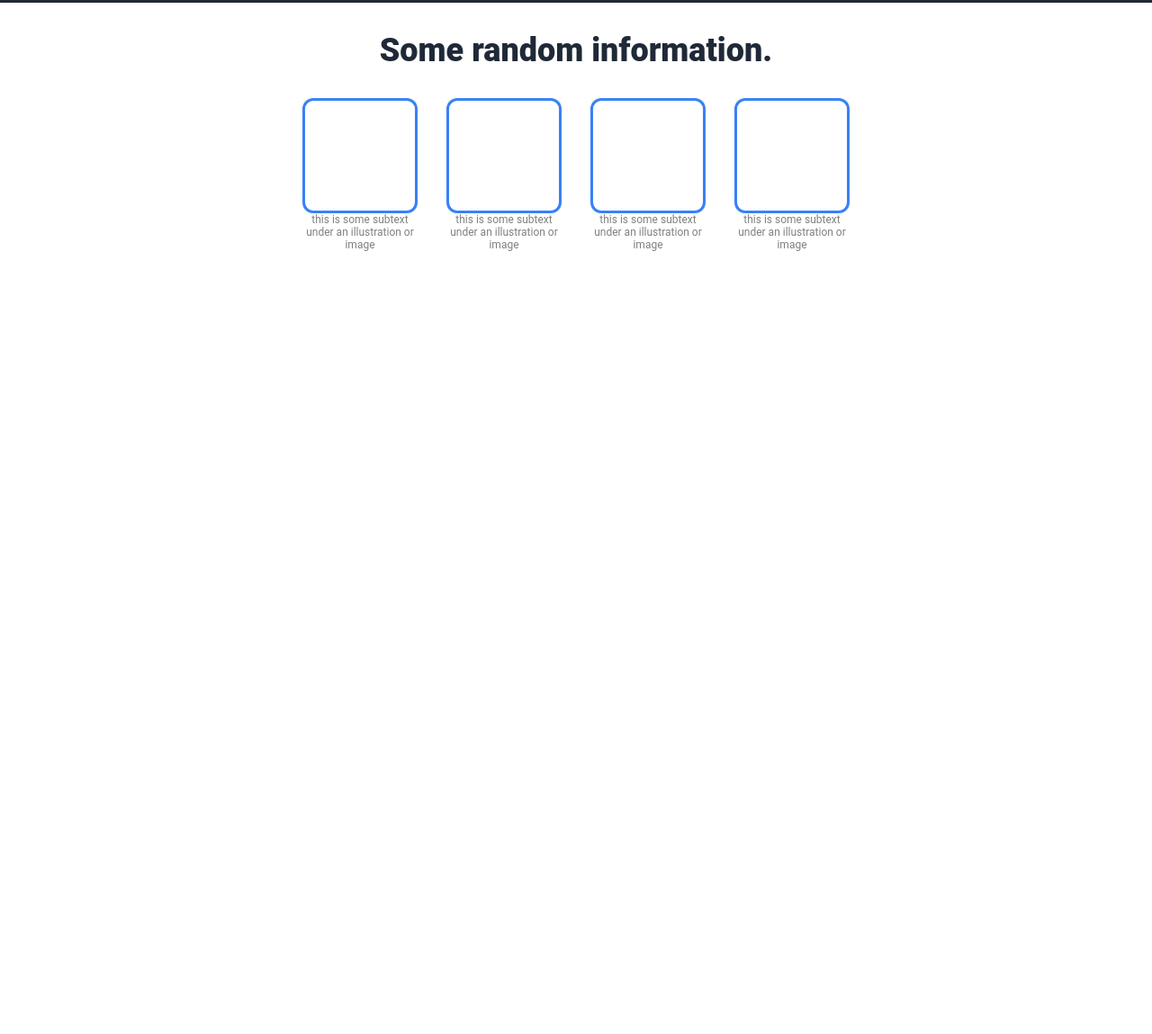
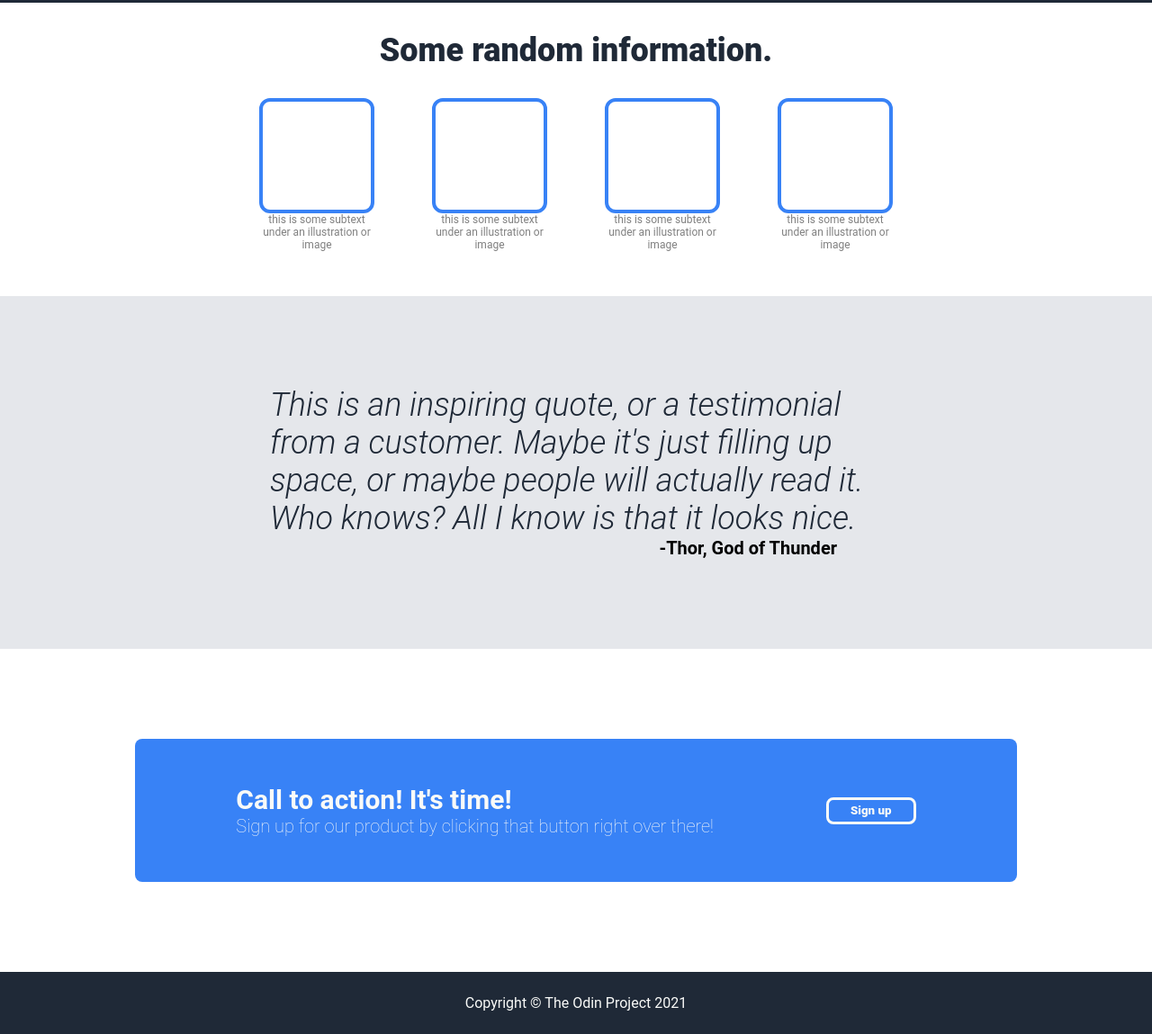
Before and after one commit to vnoblitt/landing-page-project, a plain HTML site: page index.html in a window 1280 px wide. Shown: the part 385-1534 px from the top of the page at 90% size. Before the commit the page ends 800 px from the top, so only its background shows below. Drawn offline with Linux system fonts and the light colour scheme.

Commit message:
Finished the project
Added testimonial section, call to action, and footer sections.
Polished some sections that stuck out as being not quite right.
Fixed buttons to be inherited from the class the belong to
rather than applying the same style to every button on the page.

```diff
--- a/index.html
+++ b/index.html
@@ -40,7 +40,6 @@
         Some random information.
     </div>
     <div class="information-boxes">
-
         <div class="box-container">
             <div class="box"></div>
             <div class="info">this is some subtext
@@ -66,5 +65,31 @@
         </div>
     </div>
 
+    <div class="testimonial">
+        <div class="testimonial-text">
+            This is an inspiring quote, or a testimonial
+            from a customer. Maybe it's just filling up space,
+             or maybe people will actually read it. Who knows?
+              All I know is that it looks nice.
+        </div>
+        <div class="testimonial-attribution">
+            -Thor, God of Thunder
+        </div>
+    </div>
+
+    <div class="call-to-action">
+        <div class="call-main">
+            Call to action! It's time!
+
+            <div class="call-secondary">
+                Sign up for our product by clicking that button
+                right over there!
+            </div>
+        </div>
+        <button>Sign up</button>
+    </div>
+    <div class="footer">
+        Copyright &copy; The Odin Project 2021
+    </div>
 </body>
 </html>
--- a/styles.css
+++ b/styles.css
@@ -58,7 +58,9 @@
     color: #E5E7EB;
 }
 
-button {
+.hero-button button {
+    width: 100px;
+    height: 30px;
     background-color: #3882F6;
     color: #E5E7EB;
     font-weight: bold;
@@ -88,13 +90,13 @@ button {
 .information-boxes {
     display: flex;
     justify-content: center;
-    gap: 32px;
+    gap: 64px;
 }
 
 .box {
     height: 128px;
     width: 128px;
-    border: 3px solid #3882F6;
+    border: 4px solid #3882F6;
     border-radius: 12px;
 }
 
@@ -104,3 +106,69 @@ button {
     font-size: 12px;
     text-align: center;
 }
+
+.testimonial {
+    background-color: #E5E7EB;
+    display: flex;
+    flex-direction: column;
+    margin-top: 50px;
+    padding: 300px;
+    padding-top: 100px;
+    padding-bottom: 100px;
+}
+
+.testimonial-text {
+    font-style: italic;
+    font-size: 36px;
+    font-weight: 300;
+    color: #1F2937;
+    align-self: center;
+    justify-self: center;
+}
+
+.testimonial-attribution {
+    font-size: 20px;
+    font-weight: bold;
+    align-self: last baseline;
+    padding-right: 50px;
+}
+
+.call-to-action {
+    margin: 150px;
+    margin-top: 100px;
+    margin-bottom: 100px;
+    background-color: #3882F6;
+    border-radius: 8px;
+    color: #F9FAF8;
+    display: flex;
+    padding: 50px;
+    justify-content: space-around;
+}
+
+.call-main {
+    font-size: 30px;
+    font-weight: bold;
+}
+
+.call-secondary {
+    font-size: 20px;
+    font-weight: 100;
+}
+.footer {
+    background-color: #1F2937;
+    color: #F9FAF8;
+    text-align: center;
+    padding: 25px;
+}
+
+.call-to-action button {
+    background-color: #3882F6;
+    color: #F9FAF8;
+    justify-self: flex-end;
+    align-self: center;
+    width: 100px;
+    height: 30px;
+    border: 3px solid #F9FAF8;
+    border-radius: 8px;
+    font-weight: 900;
+}
```
